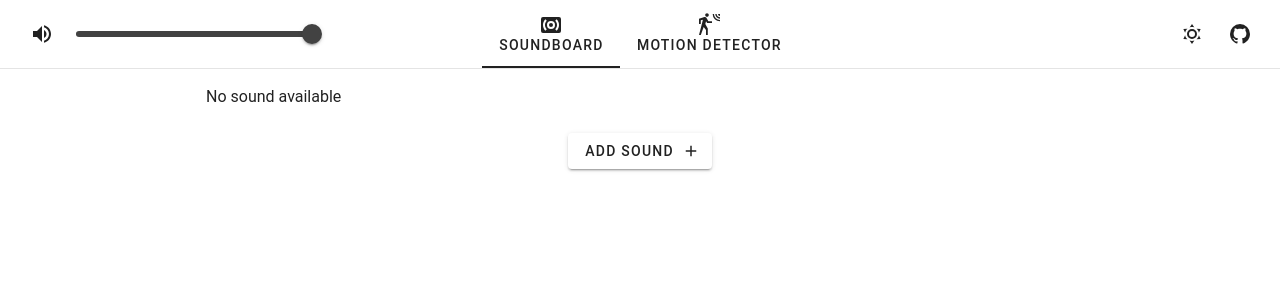
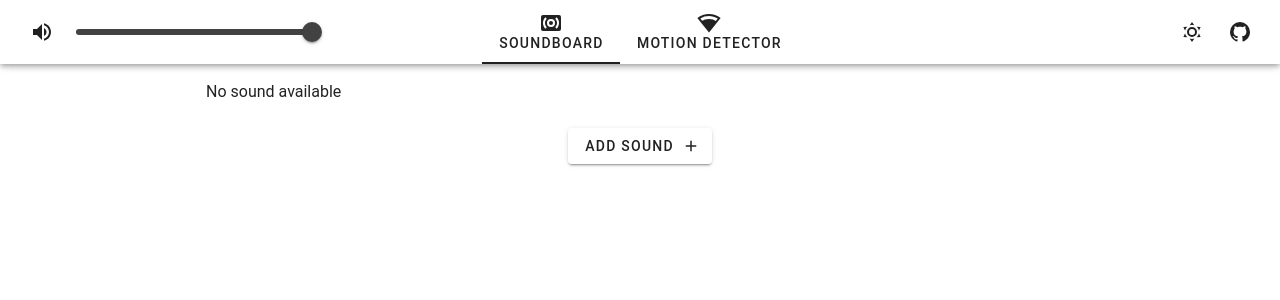
Before and after one commit to oscgr/rpg-soundboard, a Vue app: page / in a window 1280 px wide. Shown: the top 300 px of the page. Built offline with nearby package versions, Linux system fonts and the light colour scheme; a small style sheet from the web is missing.

Commit message:
refactoring + better icons

```diff
--- a/src/App.vue
+++ b/src/App.vue
@@ -1,97 +1,14 @@
 <template>
   <v-app>
+    <AppBar v-model="tab" />
     <v-main>
-      <v-row no-gutters>
-        <v-col class="d-md-flex align-center justify-start pl-4 d-none" cols="3">
-          <Teleport defer :disabled="mdAndUp" to="#phone-menu-global-vol">
-            <v-slider
-              :key="`global-vol-slider-${mdAndUp?'not-mob':'mob'}`"
-              v-model="volume"
-              density="compact"
-              hide-details
-              :max="1"
-              :min="0"
-              :width="mdAndUp ? 180 : ''"
-            >
-              <template #prepend>
-                <v-btn
-                  v-tooltip:left="{openDelay: 200, text: t('audioPlayer.mute')}"
-                  density="comfortable"
-                  :icon="isGloballyMuted ? mdiVolumeOff : mdiVolumeHigh"
-                  variant="text"
-                  @click="toggleGlobalMute()"
-                />
-              </template>
-            </v-slider>
-          </Teleport>
-        </v-col>
-        <v-col
-          class="d-flex align-center"
-          :class="{'justify-space-between': smAndDown, 'justify-center': mdAndUp}"
-          :cols="mdAndUp ? 6 : 12"
-        >
-          <v-tabs
-            v-model="tab"
-            align-tabs="center"
-            density="comfortable"
-            show-arrows
-            stacked
-          >
-            <v-tab>
-              <v-icon :icon="mdiSurroundSound" />
-              <span v-text="$t('soundboard')" />
-            </v-tab>
-            <v-tab>
-              <v-icon :icon="mdiMotionSensor" />
-              <span v-text="$t('motionDetector')" />
-            </v-tab>
-          </v-tabs>
-          <v-menu
-            attach
-            :close-on-content-click="false"
-            :disabled="mdAndUp"
-            eager
-            min-width="300px"
-          >
-            <template #activator="{props: menuProps, isActive}">
-              <v-btn v-if="smAndDown" :icon="isActive ? mdiMenuClose : mdiMenu" v-bind="menuProps" variant="flat" />
-            </template>
-            <v-card min-width="300px">
-              <div id="phone-menu-global-vol" class="py-1 mx-4" />
-              <v-divider />
-              <v-list>
-                <v-list-item
-                  :append-icon="theme.current.value.dark ? mdiMoonWaningCrescent : mdiWeatherSunny"
-                  :title="t('toggleTheme')"
-                  @click="theme.toggle(['light', 'dark'])"
-                />
-                <v-list-item
-                  :append-icon="mdiGithub"
-                  href="https://github.com/oscgr/rpg-soundboard"
-                  target="_blank"
-                  :title="t('linkToGithub')"
-                />
-              </v-list>
-            </v-card>
-          </v-menu>
-        </v-col>
-        <v-col class="d-none d-md-flex justify-end align-center pr-4" cols="3">
-          <v-btn
-            :icon="theme.current.value.dark ? mdiMoonWaningCrescent : mdiWeatherSunny"
-            variant="flat"
-            @click="theme.toggle(['light', 'dark'])"
-          />
-          <v-btn href="https://github.com/oscgr/rpg-soundboard" :icon="mdiGithub" target="_blank" variant="flat" />
-        </v-col>
-      </v-row>
-      <v-divider />
       <v-tabs-window v-model="tab">
         <v-tabs-window-item>
           <Soundboard />
         </v-tabs-window-item>
         <v-tabs-window-item>
           <div class="text-center mt-5">
-            Comming soon...
+            Coming soon...
           </div>
         </v-tabs-window-item>
       </v-tabs-window>
@@ -100,36 +17,10 @@
 </template>
 
 <script lang="ts" setup>
-  import {
-    mdiGithub,
-    mdiMenu,
-    mdiMenuClose,
-    mdiMoonWaningCrescent,
-    mdiMotionSensor,
-    mdiSurroundSound,
-    mdiVolumeHigh,
-    mdiVolumeOff,
-    mdiWeatherSunny,
-  } from '@mdi/js'
-  import { useSessionStorage, useToggle } from '@vueuse/core'
-  import { shallowRef, watch } from 'vue'
-  import { useI18n } from 'vue-i18n'
-  import { useDisplay, useTheme } from 'vuetify/framework'
+  import { shallowRef } from 'vue'
+  import AppBar from '@/AppBar.vue'
   import Soundboard from '@/pages/Soundboard.vue'
 
   const tab = shallowRef()
-  const theme = useTheme()
-  const { mdAndUp, smAndDown } = useDisplay()
-  const [isGloballyMuted, toggleGlobalMute] = useToggle()
 
-  const { t } = useI18n()
-  const volume = useSessionStorage('global-volume', 1)
-
-  watch(volume, v => {
-    Howler.volume(v)
-  })
-
-  watch(isGloballyMuted, m => {
-    Howler.mute(m)
-  })
 </script>
--- /dev/null
+++ b/src/AppBar.vue
@@ -0,0 +1,135 @@
+<template>
+  <v-app-bar>
+    <v-row no-gutters>
+      <v-col class="d-md-flex align-center justify-start pl-4 d-none" cols="3">
+        <v-slider
+          :key="`global-vol-slider-${mdAndUp?'not-mob':'mob'}`"
+          v-model="volume"
+          density="compact"
+          hide-details
+          :max="1"
+          :min="0"
+          :width="mdAndUp ? 180 : ''"
+        >
+          <template #prepend>
+            <v-btn
+              v-tooltip:left="{openDelay: 200, text: t('toggleTheme')}"
+              density="comfortable"
+              :icon="isGloballyMuted ? mdiVolumeOff : mdiVolumeHigh"
+              variant="text"
+              @click="toggleGlobalMute"
+            />
+          </template>
+        </v-slider>
+      </v-col>
+      <v-col
+        class="d-flex align-center"
+        :class="{'justify-space-between': smAndDown, 'justify-center': mdAndUp}"
+        :cols="mdAndUp ? 6 : 12"
+      >
+        <v-tabs
+          v-model="tab"
+          align-tabs="center"
+          density="comfortable"
+          stacked
+        >
+          <v-tab>
+            <v-icon :icon="mdiSurroundSound" />
+            <span v-text="t('soundboard')" />
+          </v-tab>
+          <v-tab>
+            <v-icon :icon="mdiWifiStrength3" />
+            <span v-text="t('motionDetector')" />
+          </v-tab>
+        </v-tabs>
+        <v-bottom-sheet
+          :close-on-content-click="false"
+          :disabled="mdAndUp"
+          eager
+          min-width="300px"
+        >
+          <template #activator="{props: menuProps, isActive}">
+            <v-btn v-if="smAndDown" :icon="isActive ? mdiClose : mdiMenu" v-bind="menuProps" variant="flat" />
+          </template>
+          <v-list>
+            <v-list-item>
+              <v-slider
+                :key="`global-vol-slider-${mdAndUp?'not-mob':'mob'}`"
+                v-model="volume"
+                class="mx-4"
+                density="compact"
+                hide-details
+                :max="1"
+                :min="0"
+                :width="mdAndUp ? 180 : ''"
+              >
+                <template #prepend>
+                  <v-btn
+                    v-tooltip:top="{openDelay: 200, text: t('globalMute')}"
+                    density="comfortable"
+                    :icon="isGloballyMuted ? mdiVolumeOff : mdiVolumeHigh"
+                    variant="text"
+                    @click="toggleGlobalMute"
+                  />
+                </template>
+              </v-slider>
+            </v-list-item>
+            <v-divider />
+            <v-list-item
+              :append-icon="theme.current.value.dark ? mdiMoonWaningCrescent : mdiWeatherSunny"
+              :title="t('toggleTheme')"
+              @click="theme.toggle(['light', 'dark'])"
+            />
+            <v-list-item
+              :append-icon="mdiGithub"
+              href="https://github.com/oscgr/rpg-soundboard"
+              target="_blank"
+              :title="t('linkToGithub')"
+            />
+          </v-list>
+        </v-bottom-sheet>
+      </v-col>
+      <v-col class="d-none d-md-flex justify-end align-center pr-4" cols="3">
+        <v-btn
+          :icon="theme.current.value.dark ? mdiMoonWaningCrescent : mdiWeatherSunny"
+          variant="flat"
+          @click="theme.toggle(['light', 'dark'])"
+        />
+        <v-btn href="https://github.com/oscgr/rpg-soundboard" :icon="mdiGithub" target="_blank" variant="flat" />
+      </v-col>
+    </v-row>
+  </v-app-bar>
+</template>
+
+<script setup lang="ts">
+  import {
+    mdiClose, mdiGithub,
+    mdiMenu,
+    mdiMoonWaningCrescent,
+    mdiSurroundSound,
+    mdiVolumeHigh,
+    mdiVolumeOff, mdiWeatherSunny,
+    mdiWifiStrength3,
+  } from '@mdi/js'
+  import { useSessionStorage, useToggle } from '@vueuse/core'
+  import { watch } from 'vue'
+  import { useI18n } from 'vue-i18n'
+  import { useDisplay, useTheme } from 'vuetify/framework'
+
+  const tab = defineModel()
+  const theme = useTheme()
+  const { mdAndUp, smAndDown } = useDisplay()
+  const [isGloballyMuted, toggleGlobalMute] = useToggle()
+
+  const { t } = useI18n()
+
+  const volume = useSessionStorage('global-volume', 1)
+
+  watch(volume, v => {
+    Howler.volume(v)
+  })
+
+  watch(isGloballyMuted, m => {
+    Howler.mute(m)
+  })
+</script>
--- a/src/components/AudioPlayer.vue
+++ b/src/components/AudioPlayer.vue
@@ -43,9 +43,10 @@
       <template #append>
         <v-btn
           v-tooltip:right="{openDelay: 200, text: t('audioPlayer.loop')}"
+          color="black"
           density="comfortable"
           :disabled="loading"
-          :icon="mdiSync"
+          :icon="mdiRepeatVariant"
           :variant="isLooping ? 'outlined' : 'text'"
           @click="toggleLoop()"
         />
@@ -84,6 +85,9 @@
         :step="0.02"
         thumb-label
       >
+        <template #thumb-label="{modelValue}">
+          x{{ modelValue }}
+        </template>
         <template #append>
           <v-btn
             v-tooltip:right="{openDelay: 200, text: t('audioPlayer.rateTooltip')}"
@@ -104,12 +108,13 @@
   import {
     mdiCheck,
     mdiDotsVertical,
-    mdiPause, mdiPencil,
+    mdiPause,
+    mdiPencil,
     mdiPlay,
+    mdiRepeatVariant,
     mdiSpeedometer,
     mdiSpeedometerMedium,
     mdiSpeedometerSlow,
-    mdiSync,
     mdiVolumeHigh,
     mdiVolumeOff,
   } from '@mdi/js'
--- a/src/plugins/i18n.ts
+++ b/src/plugins/i18n.ts
@@ -6,6 +6,7 @@ const messages = {
     motionDetector: 'Motion detector',
     toggleTheme: 'Toggle theme',
     linkToGithub: 'Link to source',
+    globalMute: 'Global mute',
     addSound: 'Add sound',
     noSound: 'No sound available',
     audioPlayer: {
@@ -28,6 +29,7 @@ const messages = {
   fr: {
     motionDetector: 'Détecteur de mouvements',
     toggleTheme: 'Changer le thème',
+    globalMute: 'Couper le son global',
     linkToGithub: 'Lien vers la source',
     soundboard: 'Soundboard',
     addSound: 'Ajouter un son',
```
